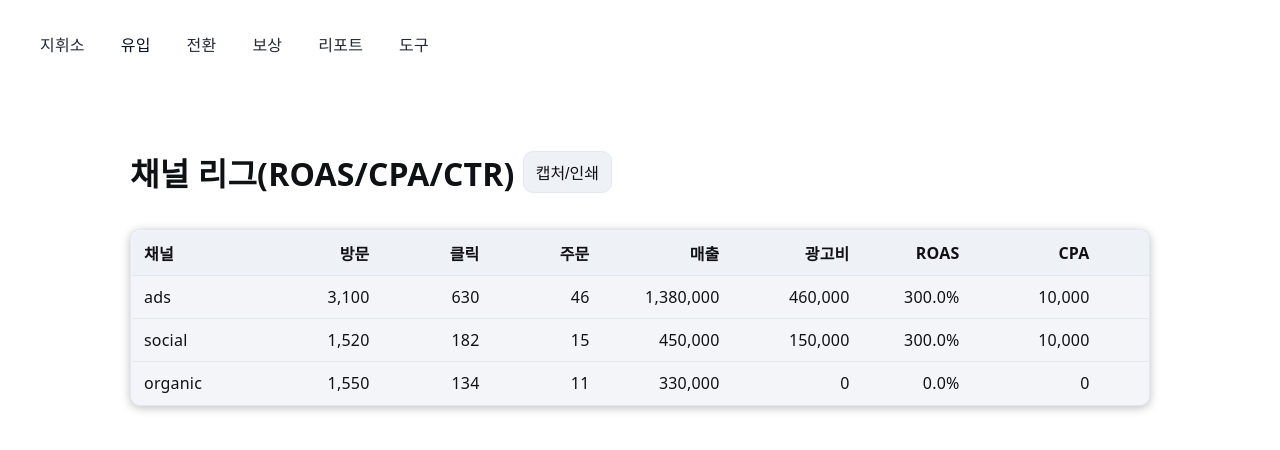
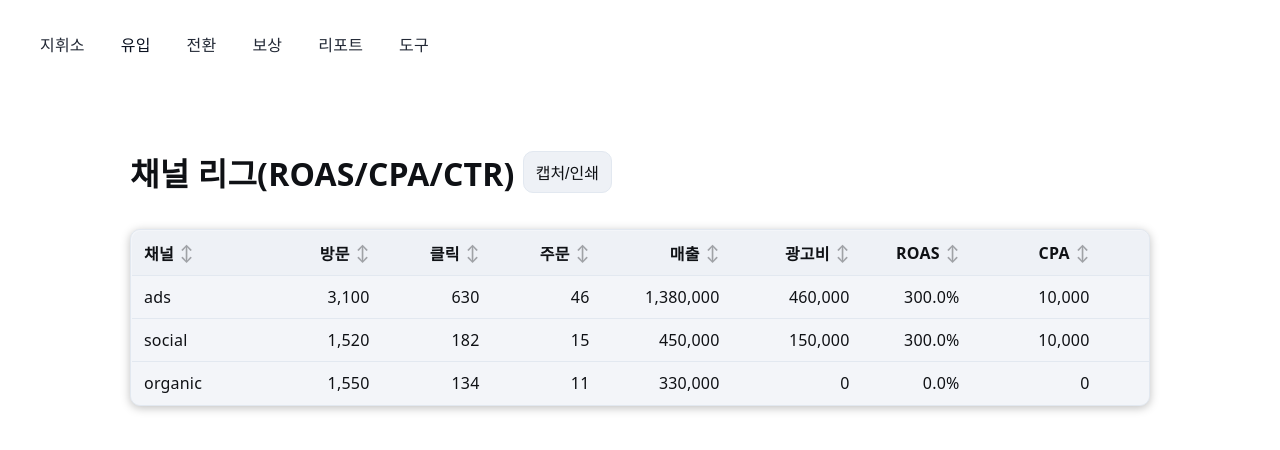
Before and after one commit to sht27363838-glitch/zp-v3.0, a Next.js app: page /growth in a window 1280 px wide. Shown: the top 450 px of the page. Built offline with nearby package versions, Linux system fonts and the light colour scheme.

Commit message:
Update page.tsx

```diff
--- a/app/(tabs)/growth/page.tsx
+++ b/app/(tabs)/growth/page.tsx
@@ -1,3 +1,4 @@
+// app/(tabs)/growth/page.tsx
 'use client'
 
 import React, { useMemo } from 'react'
@@ -63,15 +64,15 @@ export default function Growth() {
             rowHeight={40}
             rowKey={(r) => (r as any).channel}
             columns={[
-              { key: 'channel', header: '채널', width: 140 },
-              { key: 'visits',  header: '방문', className: 'num', width: 110, render: r => fmt((r as any).visits) },
-              { key: 'clicks',  header: '클릭', className: 'num', width: 110, render: r => fmt((r as any).clicks) },
-              { key: 'orders',  header: '주문', className: 'num', width: 110, render: r => fmt((r as any).orders) },
-              { key: 'revenue', header: '매출', className: 'num', width: 130, render: r => fmt((r as any).revenue) },
-              { key: 'spend',   header: '광고비', className: 'num', width: 130, render: r => fmt((r as any).spend) },
-              { key: 'ROAS',    header: 'ROAS', className: 'num', width: 110, render: r => pct1((r as any).ROAS) },
-              { key: 'CPA',     header: 'CPA',  className: 'num', width: 130, render: r => fmt((r as any).CPA) },
-              { key: 'CTR',     header: 'CTR',  className: 'num', width: 110, render: r => pct1((r as any).CTR) },
+              { key: 'channel', header: '채널',   width: 140,                        sortable: true },
+              { key: 'visits',  header: '방문',   width: 110, className: 'num',      sortable: true, render: r => fmt((r as any).visits) },
+              { key: 'clicks',  header: '클릭',   width: 110, className: 'num',      sortable: true, render: r => fmt((r as any).clicks) },
+              { key: 'orders',  header: '주문',   width: 110, className: 'num',      sortable: true, render: r => fmt((r as any).orders) },
+              { key: 'revenue', header: '매출',   width: 130, className: 'num',      sortable: true, render: r => fmt((r as any).revenue) },
+              { key: 'spend',   header: '광고비', width: 130, className: 'num',      sortable: true, render: r => fmt((r as any).spend) },
+              { key: 'ROAS',    header: 'ROAS',   width: 110, className: 'num',      sortable: true, render: r => pct1((r as any).ROAS) },
+              { key: 'CPA',     header: 'CPA',    width: 130, className: 'num',      sortable: true, render: r => fmt((r as any).CPA) },
+              { key: 'CTR',     header: 'CTR',    width: 110, className: 'num',      sortable: true, render: r => pct1((r as any).CTR) },
             ]}
           />
         </div>
```
